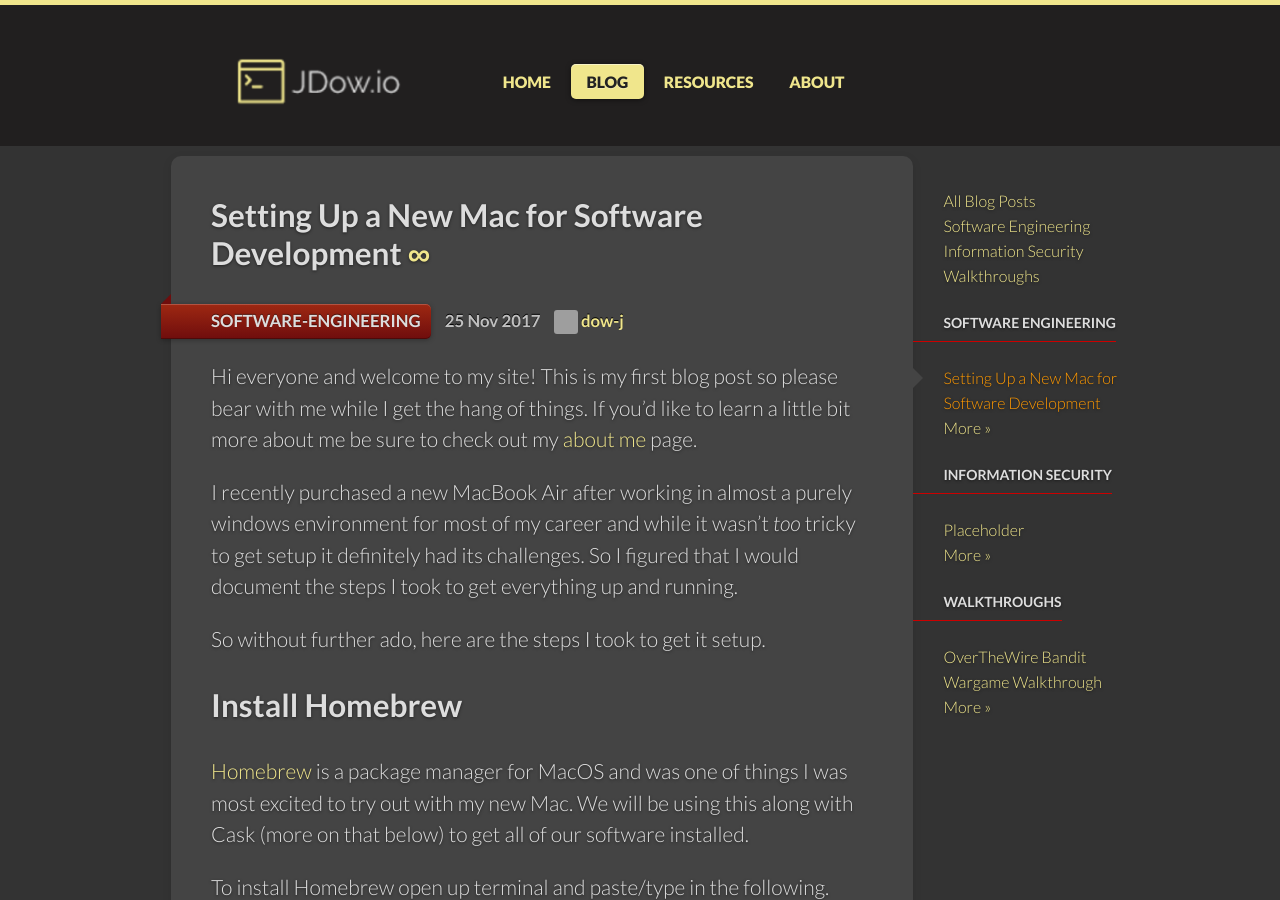
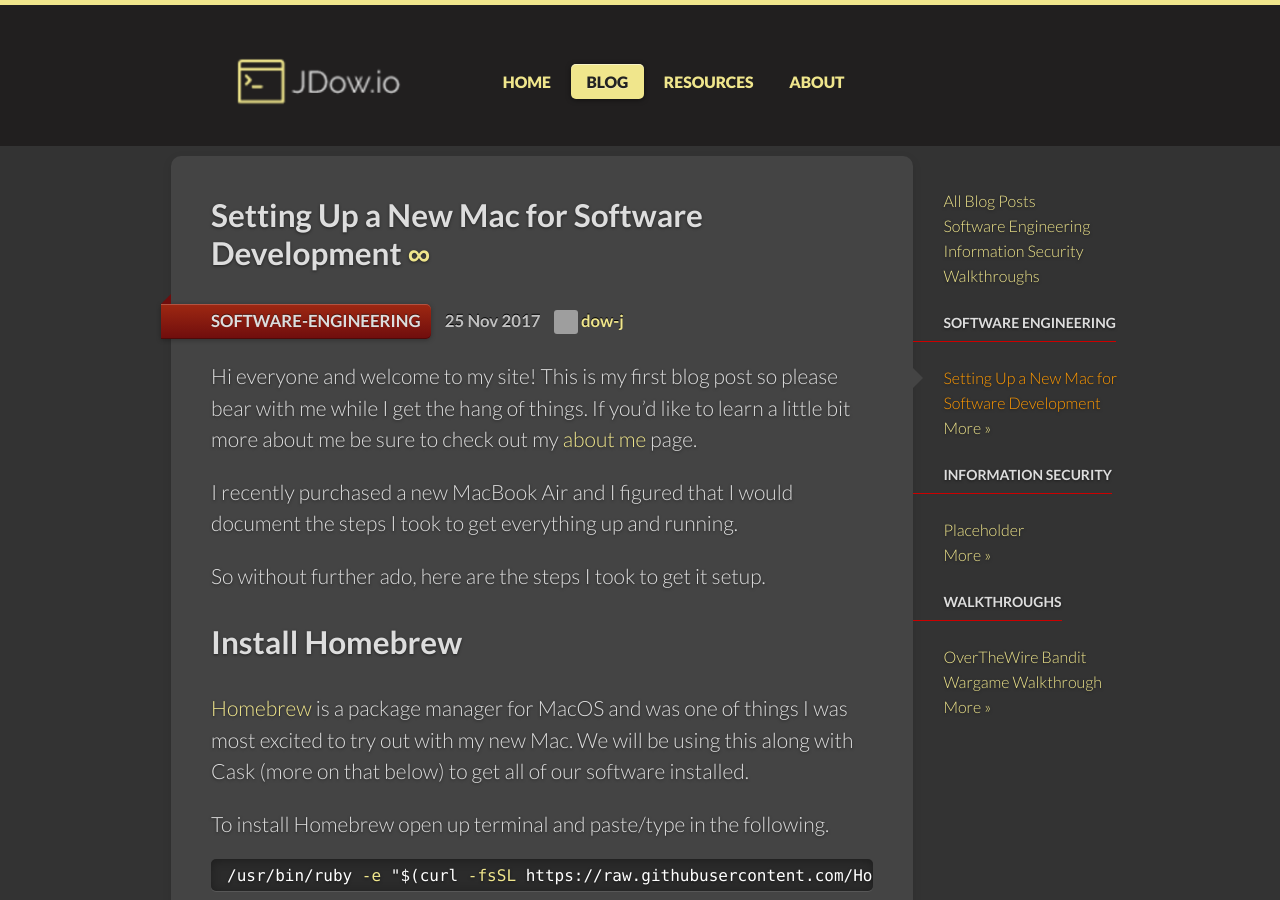
Before and after one commit to crypticterminal/dow-j.github.io, a Jekyll site: the page built from _posts/2017-11-25-setting-up-a-new-mac-for-software-development.md, in a window 1280 px wide and 900 px high. Built offline with Jekyll 4.4.1, drawn with Linux system fonts in a browser that asks for light colours; comment, search, counter and statistics services are not loaded; grey boxes are pictures that could not be loaded.

Commit message:
Update 2017-11-25-setting-up-a-new-mac-for-software-development.md

```diff
--- a/_posts/2017-11-25-setting-up-a-new-mac-for-software-development.md
+++ b/_posts/2017-11-25-setting-up-a-new-mac-for-software-development.md
@@ -1,13 +1,15 @@
 ---
-title:  "Setting Up a New Mac for Software Development"
-date:   2017-11-25 13:28:00 +0000
+title: Setting Up a New Mac for Software Development
+date: '2017-11-25 13:28:00 +0000'
 author: dow-j
-categories: [software-engineering]
+categories:
+  - software-engineering
+published: true
 ---
 
-Hi everyone and welcome to my site! This is my first blog post so please bear with me while I get the hang of things. If you'd like to learn a little bit more about me be sure to check out my [about me](http://programmingwithjosh.com/about) page.
+Hi everyone and welcome to my site! This is my first blog post so please bear with me while I get the hang of things. If you'd like to learn a little bit more about me be sure to check out my [about me](https://jdow.io/about/) page.
 
-I recently purchased a new MacBook Air after working in almost a purely windows environment for most of my career and while it wasn't _too_ tricky to get setup it definitely had its challenges. So I figured that I would document the steps I took to get everything up and running.
+I recently purchased a new MacBook Air and I figured that I would document the steps I took to get everything up and running.
 
 So without further ado, here are the steps I took to get it setup.
 
```
